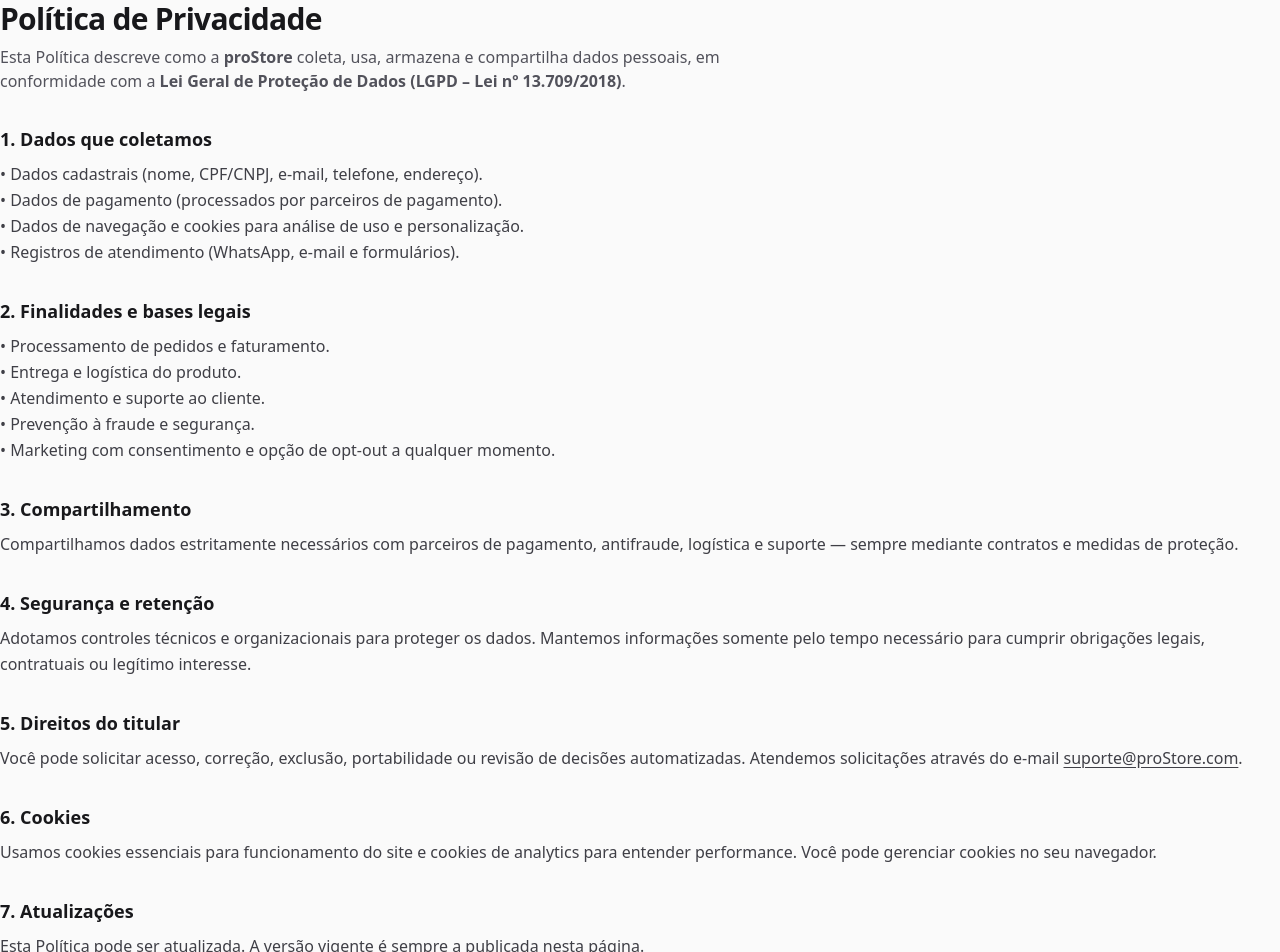
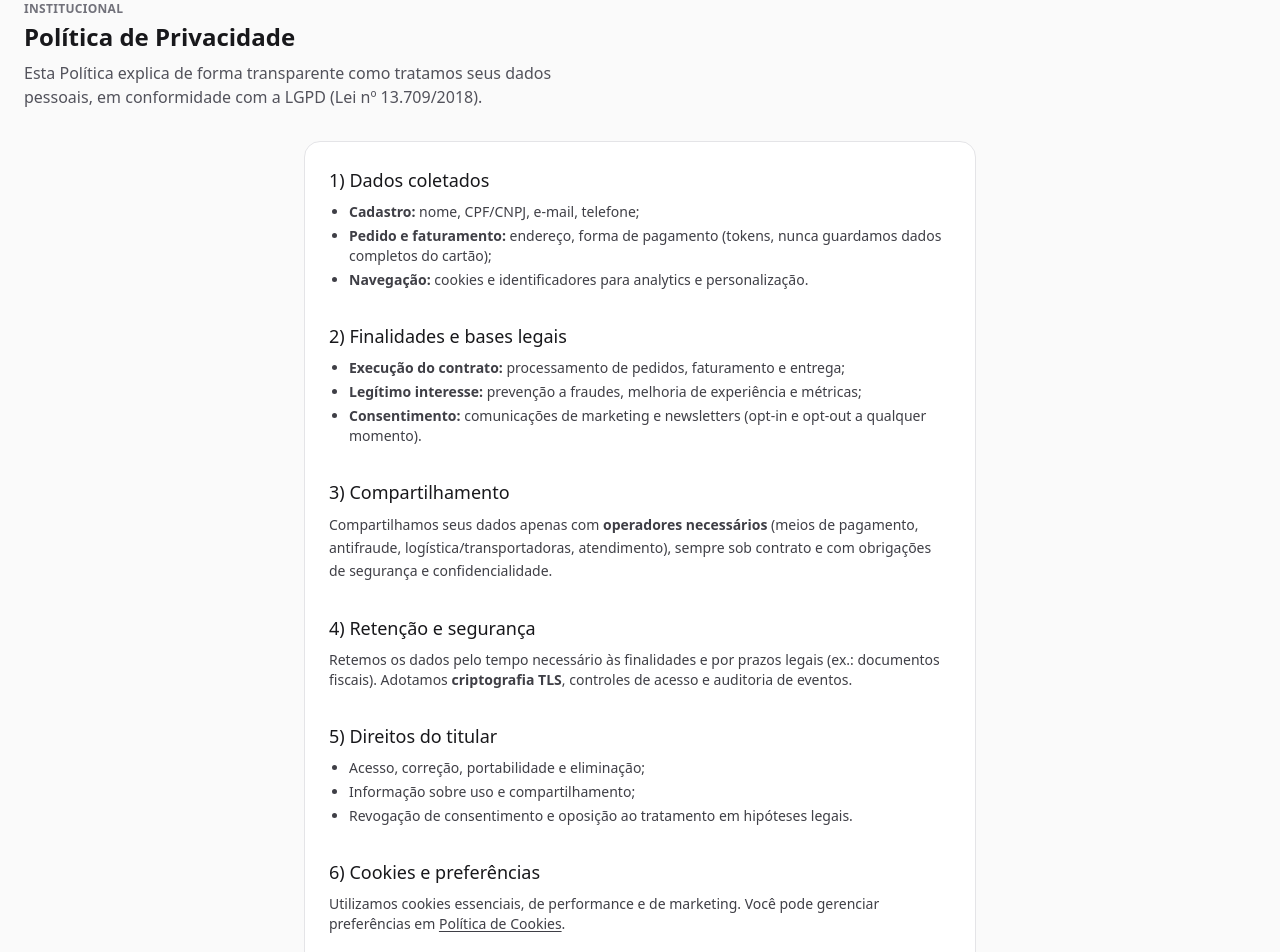
Before and after one commit to blogmarinaluz/SiteOficial, a Next.js app: page /politica-de-privacidade in a window 1280 px wide. Shown: the part 140-1092 px from the top of the page. Built offline with nearby package versions, Linux system fonts and the light colour scheme; no server answers.

Commit message:
Update page.tsx

```diff
--- a/src/app/politica-de-privacidade/page.tsx
+++ b/src/app/politica-de-privacidade/page.tsx
@@ -1,87 +1,86 @@
-export const metadata = {
+// src/app/politica-de-privacidade/page.tsx
+import type { Metadata } from "next";
+
+export const metadata: Metadata = {
   title: "Política de Privacidade | proStore",
   description:
-    "Política de Privacidade da proStore em conformidade com a LGPD. Veja como tratamos seus dados pessoais.",
+    "Saiba como a proStore coleta, utiliza e protege seus dados pessoais. Direitos do titular, base legal, retenção e segurança.",
 };
 
-export default function Page() {
+export default function PrivacyPage() {
   return (
-    <main className="container py-10">
-      <h1 className="text-3xl font-extrabold tracking-tight text-zinc-900">
-        Política de Privacidade
-      </h1>
-      <p className="mt-2 max-w-3xl text-zinc-600">
-        Esta Política descreve como a <strong>proStore</strong> coleta, usa,
-        armazena e compartilha dados pessoais, em conformidade com a{" "}
-        <strong>Lei Geral de Proteção de Dados (LGPD – Lei nº 13.709/2018)</strong>.
-      </p>
+    <main className="container px-5 sm:px-6 py-10">
+      <header className="mb-8">
+        <p className="text-xs font-semibold uppercase tracking-wide text-zinc-500">Institucional</p>
+        <h1 className="mt-1 text-2xl font-semibold text-zinc-900">Política de Privacidade</h1>
+        <p className="mt-2 max-w-prose text-zinc-600">
+          Esta Política explica de forma transparente como tratamos seus dados pessoais, em
+          conformidade com a LGPD (Lei nº 13.709/2018).
+        </p>
+      </header>
 
-      <Section title="1. Dados que coletamos">
-        • Dados cadastrais (nome, CPF/CNPJ, e-mail, telefone, endereço). <br />
-        • Dados de pagamento (processados por parceiros de pagamento). <br />
-        • Dados de navegação e cookies para análise de uso e personalização. <br />
-        • Registros de atendimento (WhatsApp, e-mail e formulários).
-      </Section>
+      <article className="mx-auto max-w-2xl space-y-8 rounded-2xl border border-zinc-200 bg-white p-6">
+        <section>
+          <h2 className="text-lg font-medium text-zinc-900">1) Dados coletados</h2>
+          <ul className="mt-2 list-disc space-y-1 pl-5 text-sm text-zinc-700">
+            <li><strong>Cadastro:</strong> nome, CPF/CNPJ, e‑mail, telefone;</li>
+            <li><strong>Pedido e faturamento:</strong> endereço, forma de pagamento (tokens, nunca guardamos dados completos do cartão);</li>
+            <li><strong>Navegação:</strong> cookies e identificadores para analytics e personalização.</li>
+          </ul>
+        </section>
 
-      <Section title="2. Finalidades e bases legais">
-        • Processamento de pedidos e faturamento. <br />
-        • Entrega e logística do produto. <br />
-        • Atendimento e suporte ao cliente. <br />
-        • Prevenção à fraude e segurança. <br />
-        • Marketing com consentimento e opção de opt-out a qualquer momento.
-      </Section>
+        <section>
+          <h2 className="text-lg font-medium text-zinc-900">2) Finalidades e bases legais</h2>
+          <ul className="mt-2 list-disc space-y-1 pl-5 text-sm text-zinc-700">
+            <li><strong>Execução do contrato:</strong> processamento de pedidos, faturamento e entrega;</li>
+            <li><strong>Legítimo interesse:</strong> prevenção a fraudes, melhoria de experiência e métricas;</li>
+            <li><strong>Consentimento:</strong> comunicações de marketing e newsletters (opt‑in e opt‑out a qualquer momento).</li>
+          </ul>
+        </section>
 
-      <Section title="3. Compartilhamento">
-        Compartilhamos dados estritamente necessários com parceiros de
-        pagamento, antifraude, logística e suporte — sempre mediante contratos
-        e medidas de proteção.
-      </Section>
+        <section>
+          <h2 className="text-lg font-medium text-zinc-900">3) Compartilhamento</h2>
+          <p className="mt-2 text-sm leading-relaxed text-zinc-700">
+            Compartilhamos seus dados apenas com <strong>operadores necessários</strong> (meios de pagamento,
+            antifraude, logística/transportadoras, atendimento), sempre sob contrato e com
+            obrigações de segurança e confidencialidade.
+          </p>
+        </section>
 
-      <Section title="4. Segurança e retenção">
-        Adotamos controles técnicos e organizacionais para proteger os dados.
-        Mantemos informações somente pelo tempo necessário para cumprir
-        obrigações legais, contratuais ou legítimo interesse.
-      </Section>
+        <section>
+          <h2 className="text-lg font-medium text-zinc-900">4) Retenção e segurança</h2>
+          <p className="mt-2 text-sm text-zinc-700">
+            Retemos os dados pelo tempo necessário às finalidades e por prazos legais (ex.: documentos fiscais).
+            Adotamos <strong>criptografia TLS</strong>, controles de acesso e auditoria de eventos.
+          </p>
+        </section>
 
-      <Section title="5. Direitos do titular">
-        Você pode solicitar acesso, correção, exclusão, portabilidade ou
-        revisão de decisões automatizadas. Atendemos solicitações através do
-        e-mail{" "}
-        <a className="underline" href="mailto:suporte@proStore.com">
-          suporte@proStore.com
-        </a>
-        .
-      </Section>
+        <section>
+          <h2 className="text-lg font-medium text-zinc-900">5) Direitos do titular</h2>
+          <ul className="mt-2 list-disc space-y-1 pl-5 text-sm text-zinc-700">
+            <li>Acesso, correção, portabilidade e eliminação;</li>
+            <li>Informação sobre uso e compartilhamento;</li>
+            <li>Revogação de consentimento e oposição ao tratamento em hipóteses legais.</li>
+          </ul>
+        </section>
 
-      <Section title="6. Cookies">
-        Usamos cookies essenciais para funcionamento do site e cookies de
-        analytics para entender performance. Você pode gerenciar cookies no seu
-        navegador.
-      </Section>
+        <section>
+          <h2 className="text-lg font-medium text-zinc-900">6) Cookies e preferências</h2>
+          <p className="mt-2 text-sm text-zinc-700">
+            Utilizamos cookies essenciais, de performance e de marketing. Você pode gerenciar
+            preferências em <a className="underline underline-offset-2" href="/politica-de-cookies">Política de Cookies</a>.
+          </p>
+        </section>
 
-      <Section title="7. Atualizações">
-        Esta Política pode ser atualizada. A versão vigente é sempre a
-        publicada nesta página.
-      </Section>
+        <section>
+          <h2 className="text-lg font-medium text-zinc-900">7) Contato do Encarregado (DPO)</h2>
+          <p className="mt-2 text-sm text-zinc-700">
+            Para exercer seus direitos, contate: <a className="underline underline-offset-2" href="mailto:privacidade@prostore.com.br">privacidade@prostore.com.br</a>.
+          </p>
+        </section>
 
-      <div className="mt-8 rounded-2xl bg-zinc-50 p-5 text-sm text-zinc-700">
-        Última atualização: {new Date().toLocaleDateString("pt-BR")}
-      </div>
+        <p className="text-xs text-zinc-500">Última atualização: {new Date().toLocaleDateString()}</p>
+      </article>
     </main>
   );
 }
-
-function Section({
-  title,
-  children,
-}: {
-  title: string;
-  children: React.ReactNode;
-}) {
-  return (
-    <section className="mt-8">
-      <h2 className="text-lg font-semibold text-zinc-900">{title}</h2>
-      <p className="mt-2 leading-relaxed text-zinc-700">{children}</p>
-    </section>
-  );
-}
```
